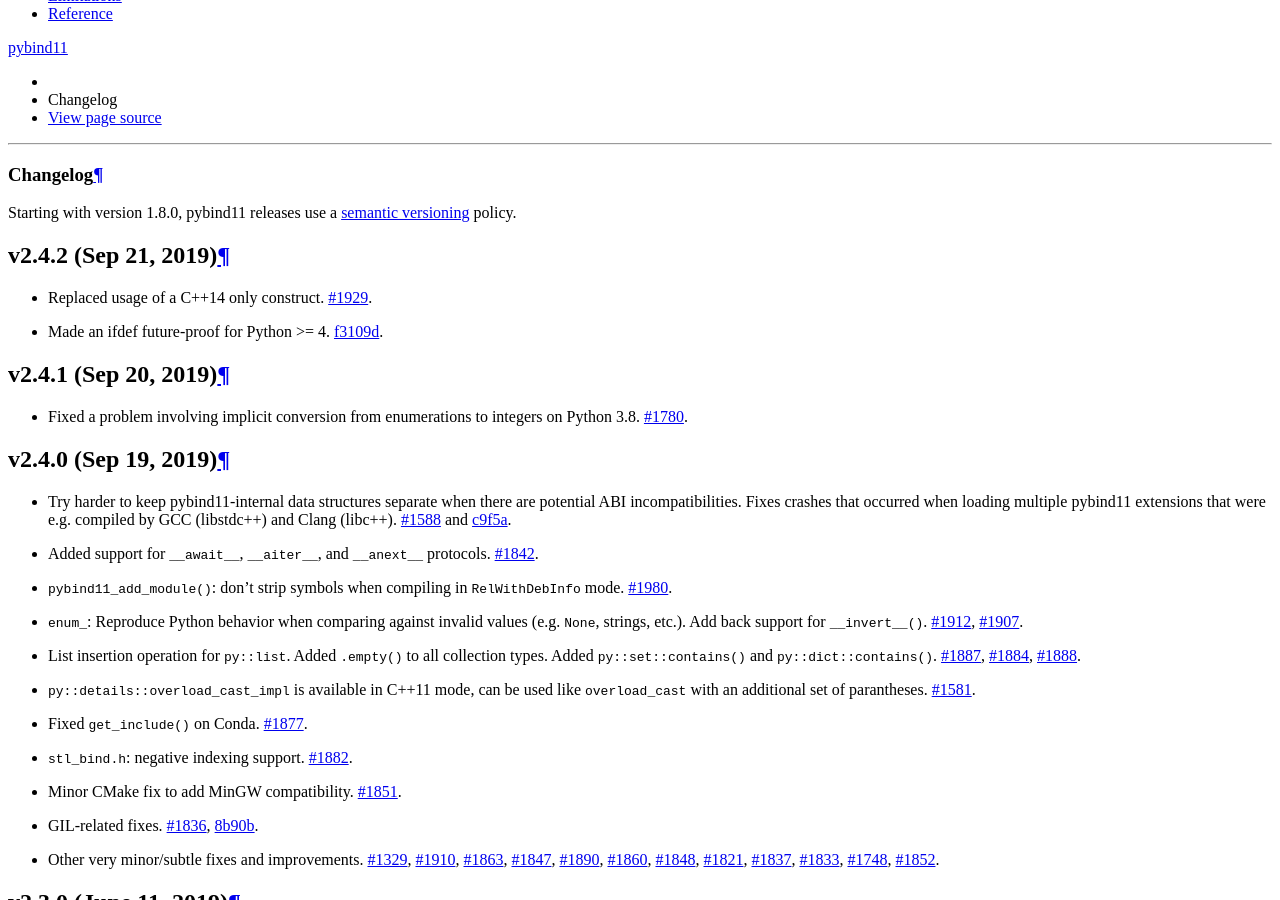
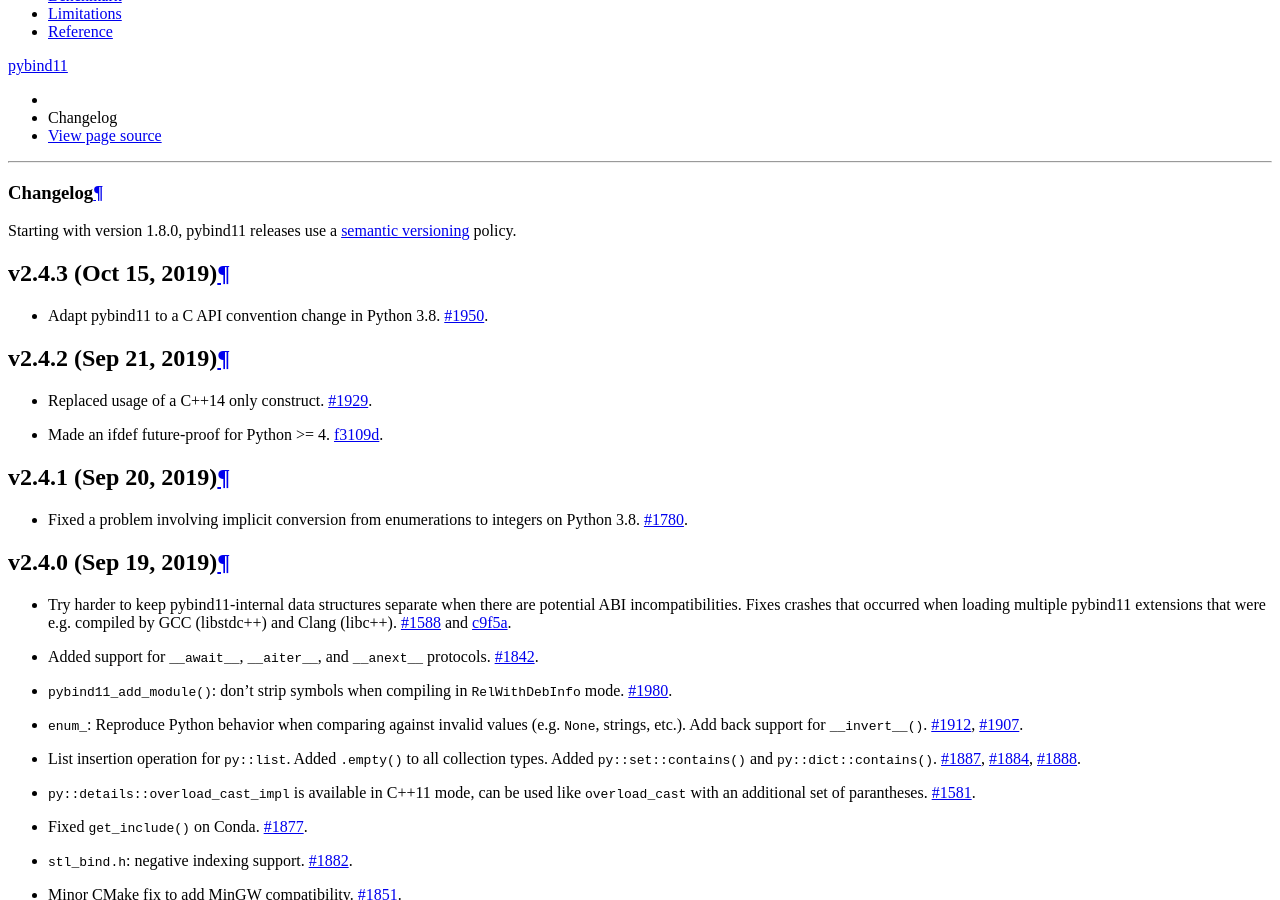
Before and after one commit to kernsuite-debian/pybind11, a Sphinx documentation site: the page built from docs/changelog.rst, in a window 1280 px wide and 900 px high, scrolled down 964 px. Built offline with Sphinx 7.4.7 and the Read the Docs theme 2.0.0, drawn with Linux system fonts in a browser that asks for light colours; some of the changed text lies outside the part shown.

Commit message:
New upstream version 2.4.3

```diff
--- a/docs/changelog.rst
+++ b/docs/changelog.rst
@@ -5,6 +5,12 @@
 
 Starting with version 1.8.0, pybind11 releases use a `semantic versioning
 <http://semver.org>`_ policy.
+
+v2.4.3 (Oct 15, 2019)
+-----------------------------------------------------
+
+* Adapt pybind11 to a C API convention change in Python 3.8. `#1950
+  <https://github.com/pybind/pybind11/pull/1950>`_.
 
 v2.4.2 (Sep 21, 2019)
 -----------------------------------------------------
--- a/docs/conf.py
+++ b/docs/conf.py
@@ -63,7 +63,7 @@
 # The short X.Y version.
 version = '2.4'
 # The full version, including alpha/beta/rc tags.
-release = '2.4.2'
+release = '2.4.3'
 
 # The language for content autogenerated by Sphinx. Refer to documentation
 # for a list of supported languages.
--- a/docs/release.rst
+++ b/docs/release.rst
@@ -13,10 +13,6 @@
     - ``git push --tags``.
     - ``python setup.py sdist upload``.
     - ``python setup.py bdist_wheel upload``.
-- Update conda-forge (https://github.com/conda-forge/pybind11-feedstock) via PR
-    - download release package from Github: ``wget https://github.com/pybind/pybind11/archive/vX.Y.Z.tar.gz``
-    - compute checksum: ``shasum -a 256  vX.Y.Z.tar.gz``
-    - change version number and checksum in ``recipe/meta.yml``
 - Get back to work
     - Update ``_version.py`` (add 'dev' and increment minor).
     - Update version in ``docs/conf.py``
--- a/pybind11/_version.py
+++ b/pybind11/_version.py
@@ -1,2 +1,2 @@
-version_info = (2, 4, 2)
+version_info = (2, 4, 3)
 __version__ = '.'.join(map(str, version_info))
```
Also changed, not shown: .travis.yml, 2 other files.
